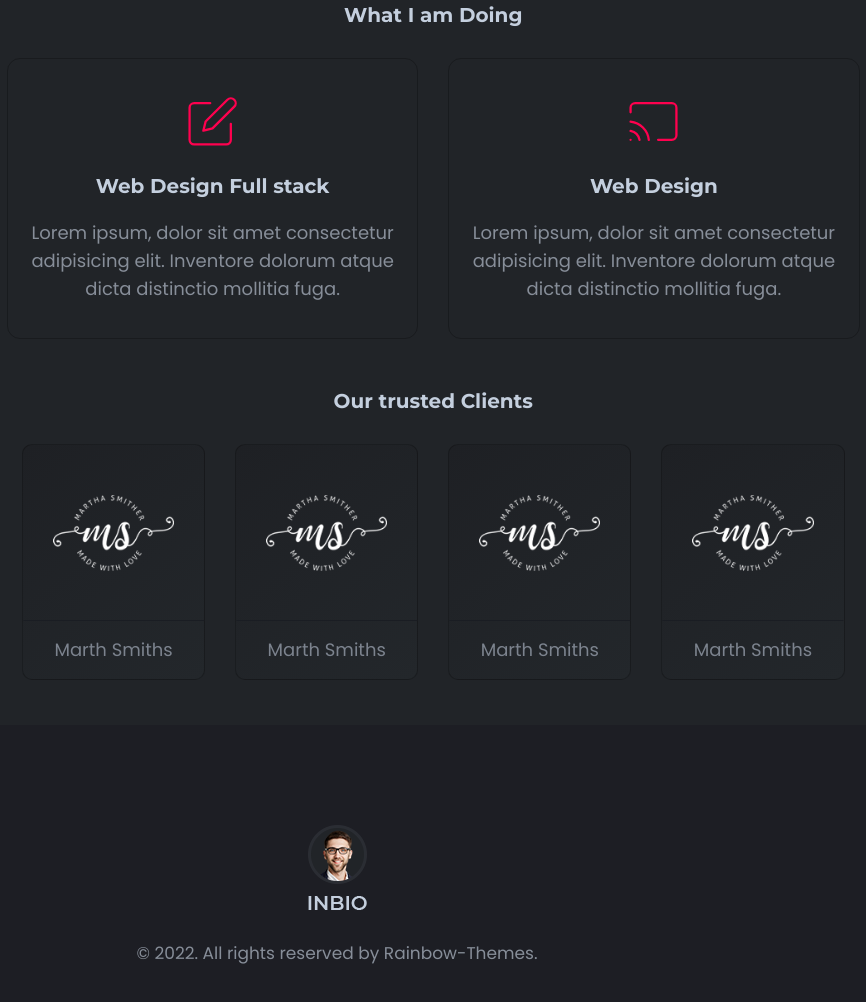
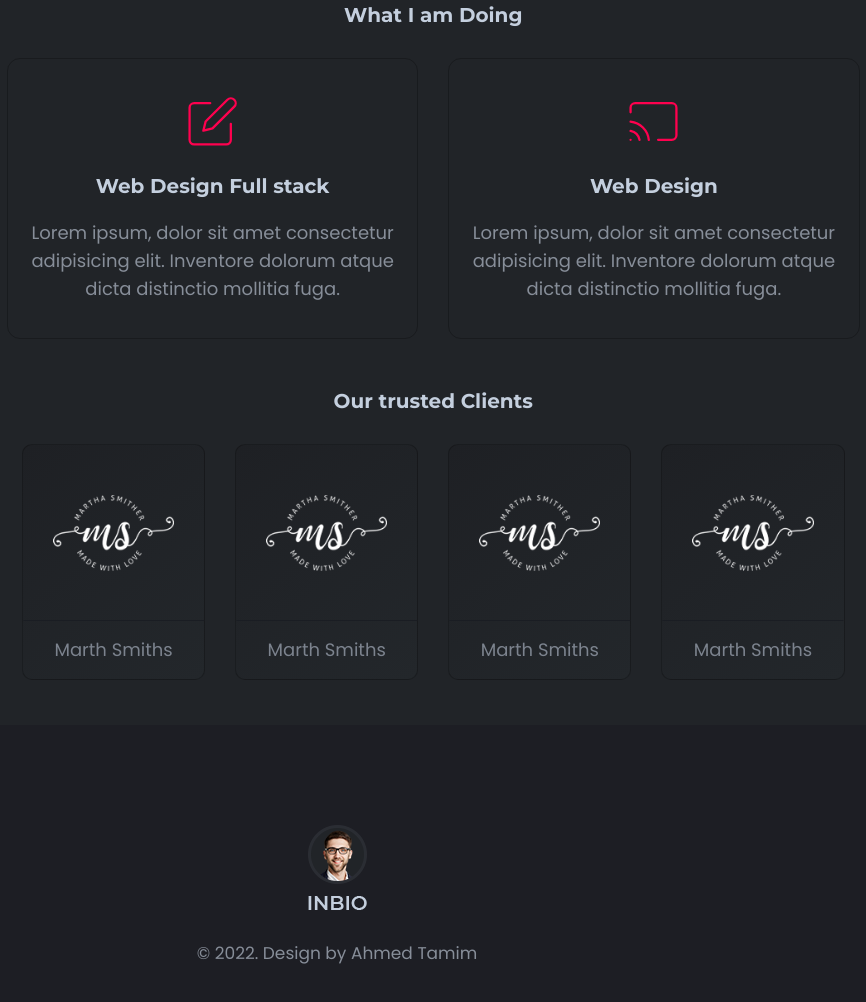
Before and after one commit to devTamim/al-amin-portfolio, a plain HTML site: page index.html in a window 1280 px wide. Shown: the part 1072-2074 px from the top of the page, without its empty margins (303-1169 px from the left). Drawn offline with Linux system fonts and the light colour scheme; files whose address does not match are found by name.

Commit message:
4th commit

```diff
--- a/index.html
+++ b/index.html
@@ -1064,7 +1064,7 @@
                             </a>
                         </div>
 
-                        <p class="description mt--30">© 2022. All rights reserved by <a target="_blank" href="https://themeforest.net/user/rainbow-themes/portfolio">Rainbow-Themes.</a></p>
+                        <p class="description mt--30">© 2022. Design by <a target="_blank" href="https://web.facebook.com/tamim.19050">Ahmed Tamim</a></p>
                     </div>
                 </div>
             </div>
```
